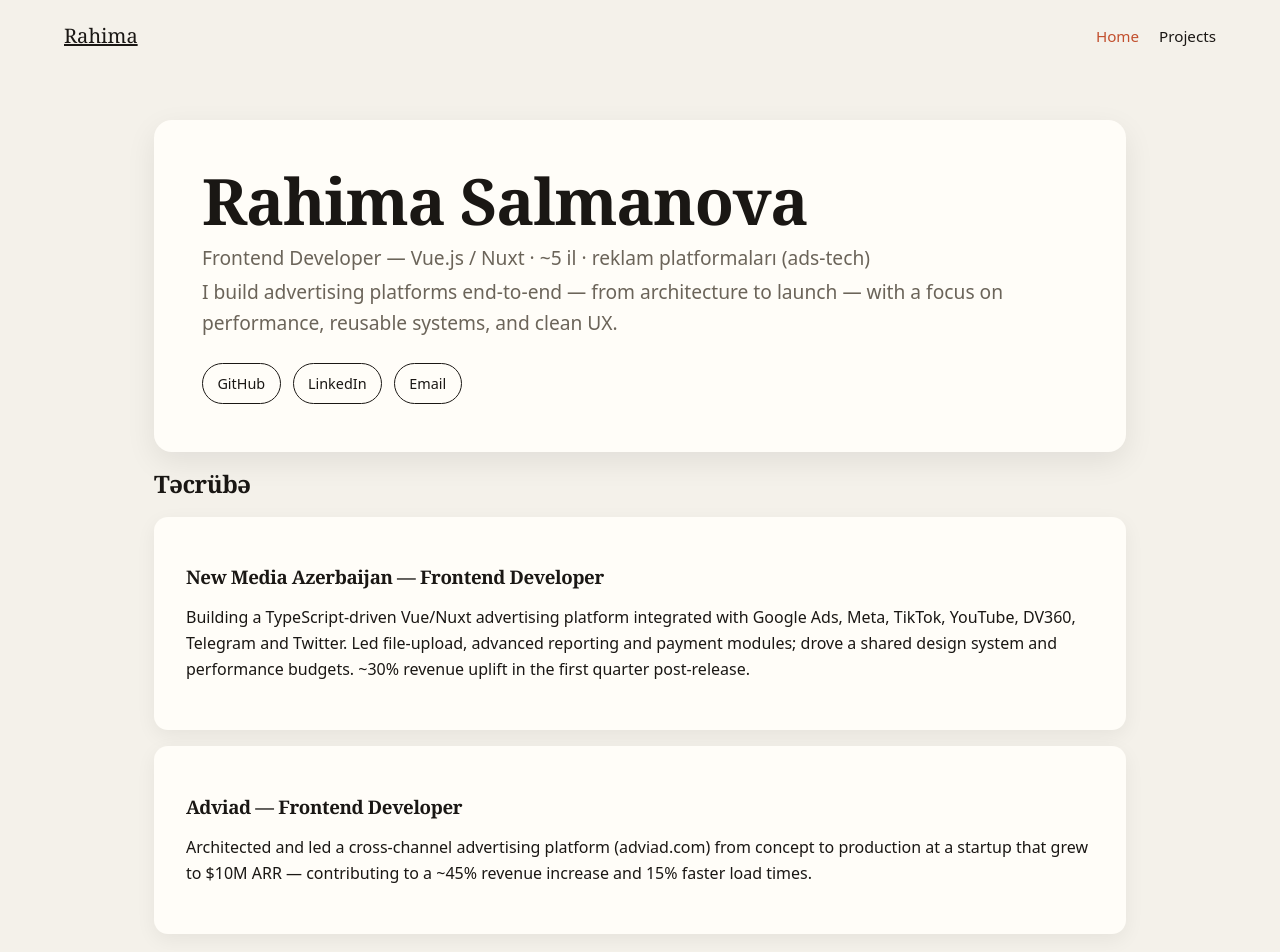
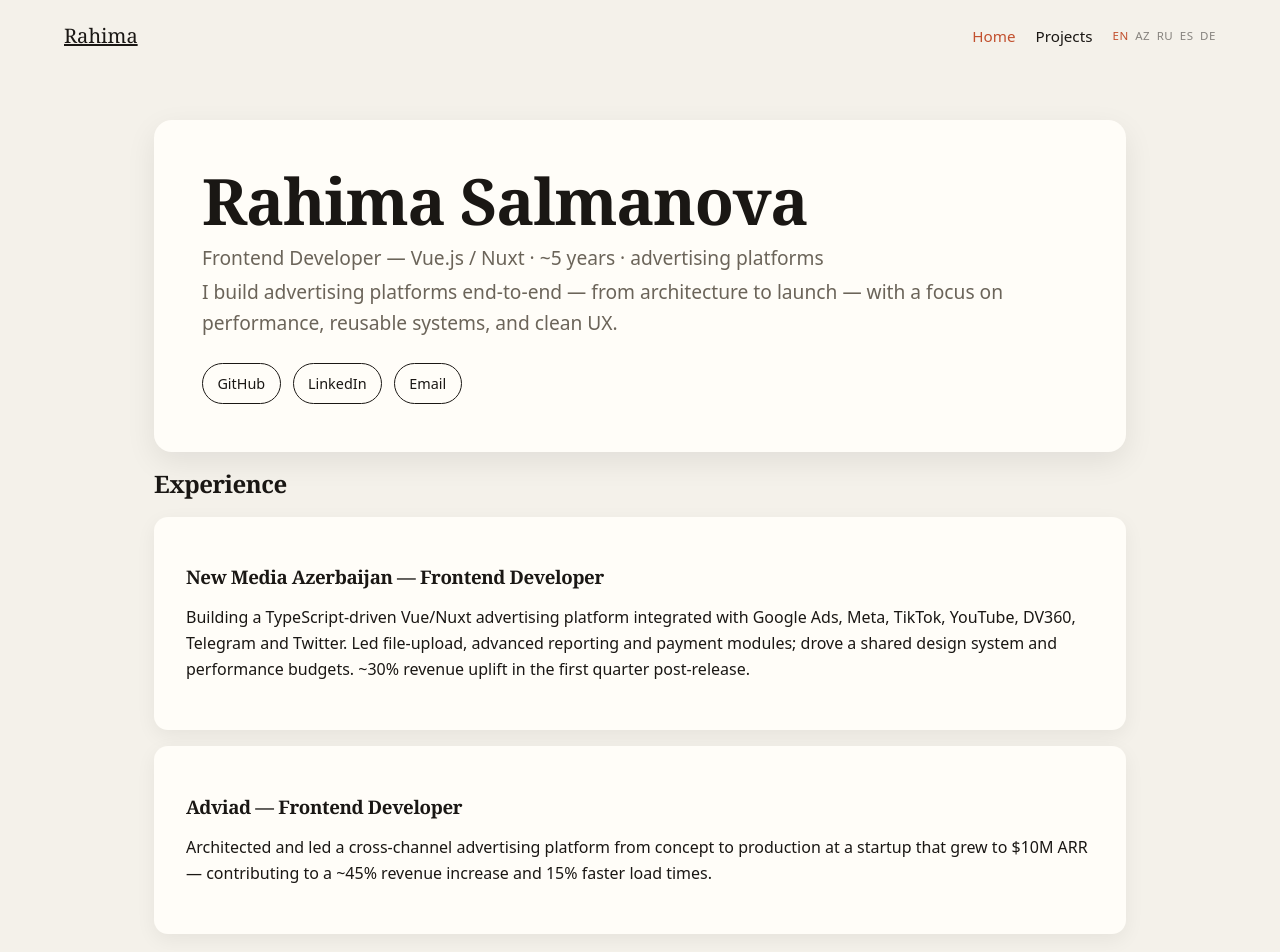
Before and after one commit to rahimasalman/rahima-salman-portfolio, a Nuxt app: page / in a window 1280 px wide. Shown: the top 952 px of the page. Built offline with nearby package versions, Linux system fonts and the light colour scheme.

Commit message:
feat: add multilingual support with new language files and update navigation for i18n

```diff
--- a/app/layouts/default.vue
+++ b/app/layouts/default.vue
@@ -2,23 +2,39 @@
   <div>
     <nav class="nav">
       <NuxtLink to="/" class="nav__brand">Rahima</NuxtLink>
-      <div class="nav__links">
-        <NuxtLink to="/">Home</NuxtLink>
-        <NuxtLink to="/activity">Projects</NuxtLink>
+      <div class="nav__right">
+        <div class="nav__links">
+          <NuxtLink to="/">{{ $t('nav.home') }}</NuxtLink>
+          <NuxtLink to="/activity">{{ $t('nav.projects') }}</NuxtLink>
+        </div>
+        <div class="lang">
+          <NuxtLink
+              v-for="l in locales" :key="l.code"
+              :to="switchLocalePath(l.code)"
+              class="lang__item"
+              :class="{ 'is-active': l.code === locale }"
+          >{{ l.code.toUpperCase() }}</NuxtLink>
+        </div>
       </div>
     </nav>
     <slot />
   </div>
 </template>
 
+<script setup lang="ts">
+const { locale, locales } = useI18n()
+const switchLocalePath = useSwitchLocalePath()
+</script>
+
 <style scoped>
-.nav {
-  display: flex; align-items: center; justify-content: space-between;
-  flex-wrap: wrap; gap: 1rem; padding-block: 1.25rem;
-}
-.nav__brand { font-family: var(--font-display),sans-serif; font-size: 1.25rem; }
+.nav { display: flex; align-items: center; justify-content: space-between; flex-wrap: wrap; gap: 1rem; padding-block: 1.25rem; }
+.nav__brand { font-family: var(--font-display), sans-serif; font-size: 1.25rem; }
+.nav__right { display: flex; align-items: center; gap: 1.25rem; flex-wrap: wrap; }
 .nav__links { display: flex; gap: 1.25rem; font-size: .95rem; }
-.nav__links a { text-decoration: none; padding-block: 2px; transition: color .2s; }
-.nav__links a:hover,
-.nav__links a.router-link-active { color: var(--accent); }
+.nav__links a { text-decoration: none; transition: color .2s; }
+.nav__links a:hover, .nav__links a.router-link-active { color: var(--accent); }
+.lang { display: flex; gap: .4rem; }
+.lang__item { text-decoration: none; font-size: .72rem; letter-spacing: .05em; opacity: .5; transition: opacity .2s, color .2s; }
+.lang__item:hover { opacity: 1; }
+.lang__item.is-active { opacity: 1; color: var(--accent); }
 </style>
--- a/app/pages/index.vue
+++ b/app/pages/index.vue
@@ -4,9 +4,8 @@
     <section class="hero reveal" @mousemove="onMove" @mouseleave="onLeave">
       <div class="hero__card" :style="{ transform: tilt }">
         <h1>Rahima Salmanova</h1>
-      <p>Frontend Developer — Vue.js / Nuxt · ~5 il · reklam platformaları (ads-tech)</p>
-<!--        TODO: Add a brief tagline -->
-      <p>I build advertising platforms end-to-end — from architecture to launch — with a focus on performance, reusable systems, and clean UX.</p>
+        <p>{{ $t('hero.role') }}</p>
+        <p>{{ $t('hero.tagline') }}</p>
         <div class="links">
           <a href="https://github.com/rahimasalman" target="_blank">GitHub</a>
           <a href="https://www.linkedin.com/in/rahima-salman/" target="_blank">LinkedIn</a>
@@ -15,28 +14,30 @@
       </div>
     </section>
 
-    <!-- TƏCRÜBƏ -->
+    <!-- EXPERIENCE -->
     <section class="reveal">
-      <h2>Təcrübə</h2>
+      <h2>{{ $t('experience.title') }}</h2>
       <article class="exp-card">
-        <h3>New Media Azerbaijan — Frontend Developer</h3>
-<!--        TODO: Add a brief description of your role and responsibilities -->
-        <p>Building a TypeScript-driven Vue/Nuxt advertising platform integrated with Google Ads, Meta, TikTok, YouTube, DV360, Telegram and Twitter. Led file-upload, advanced reporting and payment modules; drove a shared design system and performance budgets. ~30% revenue uplift in the first quarter post-release.</p>
+        <h3>{{ $t('experience.newmedia.title') }}</h3>
+        <p>{{ $t('experience.newmedia.desc') }}</p>
       </article>
       <article class="exp-card">
-        <h3>Adviad — Frontend Developer</h3>
-        <p>Architected and led a cross-channel advertising platform (adviad.com) from concept to production at a startup that grew to $10M ARR — contributing to a ~45% revenue increase and 15% faster load times.</p>
+        <h3>{{ $t('experience.adviad.title') }}</h3>
+        <p>{{ $t('experience.adviad.desc') }}</p>
       </article>
-      <p><NuxtLink to="/activity">Live GitHub projects →</NuxtLink></p>
+      <p><NuxtLink to="/activity">{{ $t('experience.activityLink') }}</NuxtLink></p>
     </section>
   </main>
 </template>
+
 <script setup lang="ts">
+const { t } = useI18n()
+
 useSeoMeta({
-  title: 'Rahima Salmanova — Frontend Developer',
-  description: 'Frontend developer with ~5 years building Vue.js & Nuxt applications, specialized in advertising platforms. Open to frontend/senior roles — Baku & remote',
-  ogTitle: 'Rahima Salmanova — Frontend Developer',
-  ogDescription: 'Frontend developer with ~5 years building Vue.js & Nuxt applications, specialized in advertising platforms. Open to frontend/senior roles — Baku & remote',
+  title: () => t('seo.title'),
+  description: () => t('seo.description'),
+  ogTitle: () => t('seo.title'),
+  ogDescription: () => t('seo.description'),
   ogType: 'website',
 })
 
@@ -44,7 +45,7 @@ const tilt = ref('')
 function onMove(e: MouseEvent) {
   const el = e.currentTarget as HTMLElement
   const r = el.getBoundingClientRect()
-  const px = (e.clientX - r.left) / r.width - 0.5   // -0.5 .. 0.5
+  const px = (e.clientX - r.left) / r.width - 0.5
   const py = (e.clientY - r.top) / r.height - 0.5
   tilt.value = `rotateY(${px * 8}deg) rotateX(${-py * 8}deg)`
 }
@@ -60,7 +61,6 @@ onMounted(() => {
 </script>
 
 <style scoped>
-/* BAZA (mobil): sadə, statik, depth üçün yüngül kölgə */
 .hero__card {
   background: var(--card);
   border-radius: 18px;
@@ -70,15 +70,20 @@ onMounted(() => {
   transform-style: preserve-3d;
   will-change: transform;
 }
+.hero__card h1 { font-size: clamp(2.2rem, 7vw, 4rem); margin: 0 0 .5rem; }
+.hero__card > p { color: var(--muted); font-size: clamp(1rem, 2.5vw, 1.2rem); margin: .25rem 0; }
 
-/* GÜCLƏNDİRMƏ (desktop + mouse): 3D perspektiv */
 @media (min-width: 768px) and (hover: hover) and (pointer: fine) {
   .hero { perspective: 900px; }
 }
-.links > a{
-  padding:4px;
+
+.links { display: flex; gap: .75rem; flex-wrap: wrap; margin-top: 1.5rem; }
+.links > a {
+  padding: .5rem .9rem; border: 1px solid var(--ink); border-radius: 999px;
+  text-decoration: none; font-size: .9rem; transition: background .2s, color .2s;
 }
-/* BAZA (mobil): təmiz kart, depth üçün kölgə */
+.links > a:hover { background: var(--ink); color: var(--bg); }
+
 .exp-card {
   background: var(--card);
   border-radius: 14px;
@@ -86,7 +91,6 @@ onMounted(() => {
   box-shadow: 0 6px 20px rgba(0,0,0,.06);
   margin-block: 1rem;
 }
-/* GÜCLƏNDİRMƏ (desktop + mouse): hover-da yüngül qalxma + əyilmə */
 @media (min-width: 768px) and (hover: hover) and (pointer: fine) {
   .exp-card {
     transition: transform .25s ease, box-shadow .25s ease;
@@ -97,16 +101,7 @@ onMounted(() => {
     box-shadow: 0 18px 40px rgba(0,0,0,.12);
   }
 }
+
 .reveal { opacity: 0; transform: translateY(24px); transition: opacity .6s ease, transform .6s ease; }
 .reveal.is-visible { opacity: 1; transform: none; }
-
-.hero__card h1 { font-size: clamp(2.2rem, 7vw, 4rem); margin: 0 0 .5rem; }
-.hero__card > p { color: var(--muted); font-size: clamp(1rem, 2.5vw, 1.2rem); margin: .25rem 0; }
-
-.links { display: flex; gap: .75rem; flex-wrap: wrap; margin-top: 1.5rem; }
-.links > a {
-  padding: .5rem .9rem; border: 1px solid var(--ink); border-radius: 999px;
-  text-decoration: none; font-size: .9rem; transition: background .2s, color .2s;
-}
-.links > a:hover { background: var(--ink); color: var(--bg); }
 </style>
--- /dev/null
+++ b/i18n/locales/en.json
@@ -0,0 +1,23 @@
+{
+  "nav": { "home": "Home", "projects": "Projects" },
+  "seo": {
+    "title": "Rahima Salmanova — Frontend Developer",
+    "description": "Frontend developer with ~5 years building Vue.js & Nuxt applications, specialized in advertising platforms. Open to frontend/senior roles — Baku & remote"
+  },
+  "hero": {
+    "role": "Frontend Developer — Vue.js / Nuxt · ~5 years · advertising platforms",
+    "tagline": "I build advertising platforms end-to-end — from architecture to launch — with a focus on performance, reusable systems, and clean UX."
+  },
+  "experience": {
+    "title": "Experience",
+    "activityLink": "My live GitHub projects →",
+    "newmedia": {
+      "title": "New Media Azerbaijan — Frontend Developer",
+      "desc": "Building a TypeScript-driven Vue/Nuxt advertising platform integrated with Google Ads, Meta, TikTok, YouTube, DV360, Telegram and Twitter. Led file-upload, advanced reporting and payment modules; drove a shared design system and performance budgets. ~30% revenue uplift in the first quarter post-release."
+    },
+    "adviad": {
+      "title": "Adviad — Frontend Developer",
+      "desc": "Architected and led a cross-channel advertising platform from concept to production at a startup that grew to $10M ARR — contributing to a ~45% revenue increase and 15% faster load times."
+    }
+  }
+}
```
Also changed, not shown: i18n/locales/az.json (added, +23 -0 lines), i18n/locales/de.json (added, +8 -0 lines), i18n/locales/es.json (added, +8 -0 lines), i18n/locales/ru.json (added, +8 -0 lines). Lines whose indentation alone changed are shown as unchanged.
